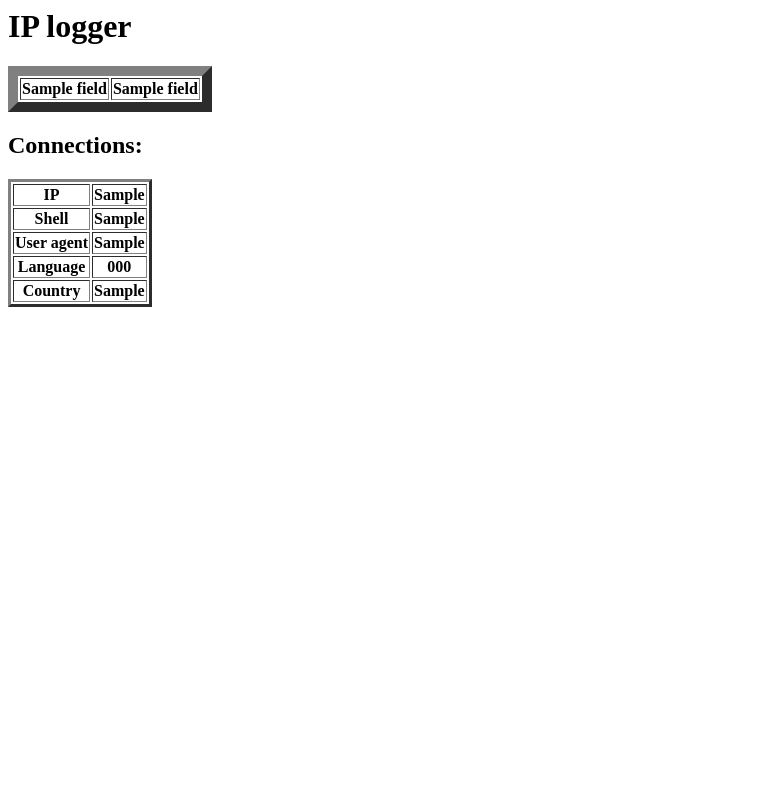
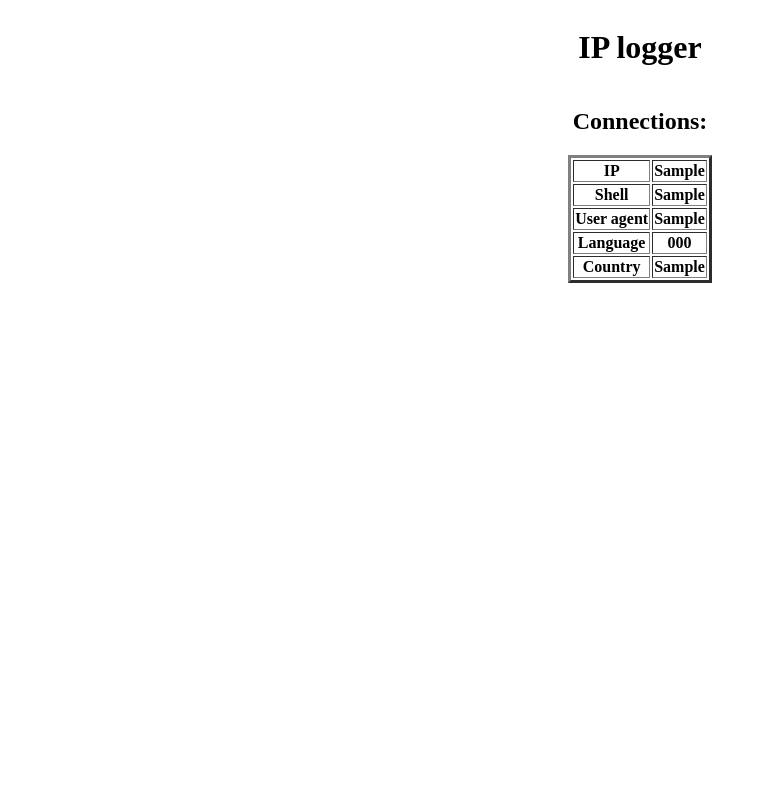
Before and after one commit to korzck/django-session-logger, a Django app: template templates/index.html in a window 1280 px wide. Shown: the whole page, without its empty margins (0-767 px from the left). Run offline with Django 4.2, Linux system fonts and the light colour scheme; tables that the repository leaves empty hold one stand-in row (values such as "Sample post"); the template is opened without the code that fills it: values that come from a table or form of the project are taken from there, most other values are stand-ins (such as "Sample title", 1, 10 or a date in 2020); lists and menus that the app fills with data are empty.

Commit message:
Aligned template

```diff
--- a/templates/index.html
+++ b/templates/index.html
@@ -1,16 +1,17 @@
 <html>
 <head>
+    <title>Logger</title>
+    <style>
+        body {
+            display: flex;
+            justify-content: center;
+            align-items: center;
+            flex-direction: column;
+        }
+    </style>
 </head>
 <body>
     <h1>IP logger</h1>
-    <table border="10">
-    {% for i,j in fields.items %}
-    <tr>
-        <th>{{i}}</th>
-        <th>{{j}}</th>
-    </tr>
-    {% endfor %}
-    </table>
     <h2>Connections:</h2>
     {% for i in connections %}
         <table border="3">
```
